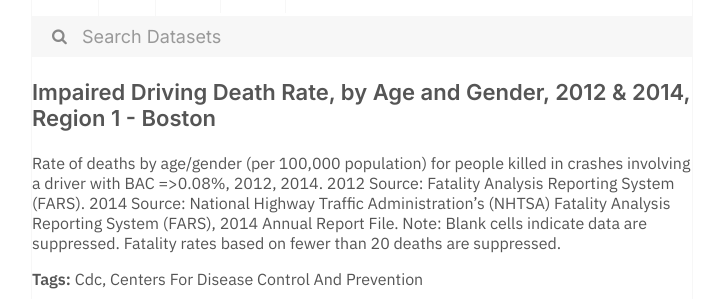
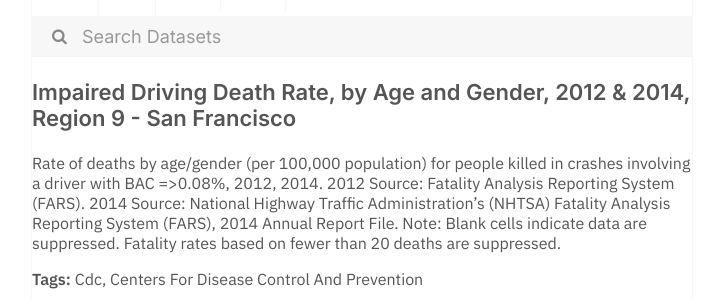
Before and after one commit to dayda-entities/centers-for-disease-control-and-prevention, a Jekyll site: the page built from _posts/2020-11-12-impaired-driving-death-rate-by.md, in a window 1280 px wide. Shown: the part 269-568 px from the top of the page, without its empty margins (278-1000 px from the left). Built offline with Jekyll 4.4.1, drawn with Linux system fonts in a browser that asks for light colours.

```diff
--- a/_posts/2020-11-12-impaired-driving-death-rate-by.md
+++ b/_posts/2020-11-12-impaired-driving-death-rate-by.md
@@ -1,15 +1,17 @@
 ---
-title: 'Impaired Driving Death Rate, by Age and Gender, 2012 & 2014, Region 1 - Boston'
-created: '2020-11-12T12:15:14.771440'
-modified: '2021-03-25T17:20:24.888435'
+title: >-
+  Impaired Driving Death Rate, by Age and Gender, 2012 & 2014, Region 9 - San
+  Francisco
+created: '2020-11-12T12:12:46.082431'
+modified: '2021-03-25T17:11:06.901927'
 state: active
 type: dataset
 tags:
   - Cdc
   - Centers For Disease Control And Prevention
 groups: []
-csv_url: 'https://data.cdc.gov/api/views/ksf9-pem2/rows.csv?accessType=DOWNLOAD'
-json_url: 'https://data.cdc.gov/api/views/ksf9-pem2/rows.json?accessType=DOWNLOAD'
+csv_url: 'https://data.cdc.gov/api/views/3se3-rwj2/rows.csv?accessType=DOWNLOAD'
+json_url: 'https://data.cdc.gov/api/views/3se3-rwj2/rows.json?accessType=DOWNLOAD'
 layout: post
 
 ---
```
